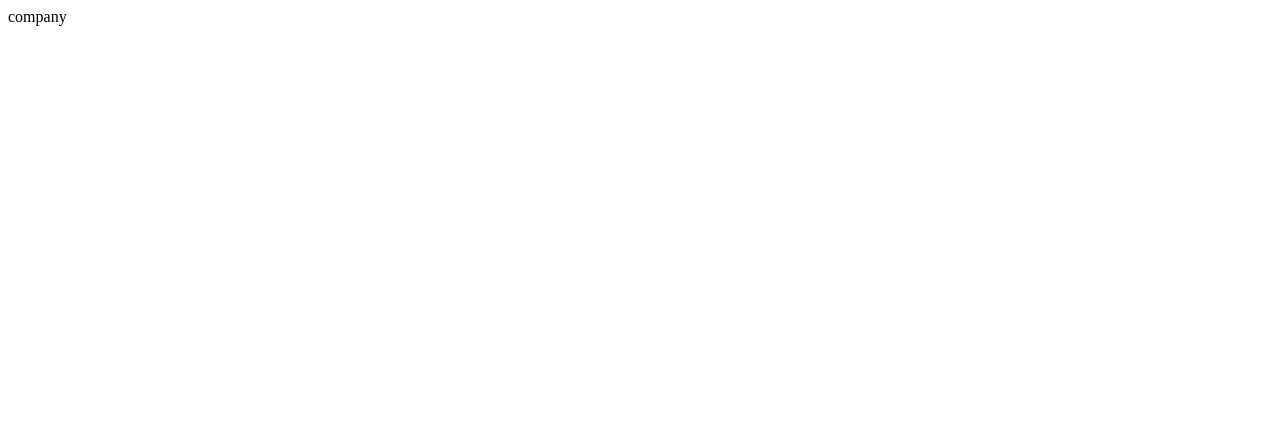
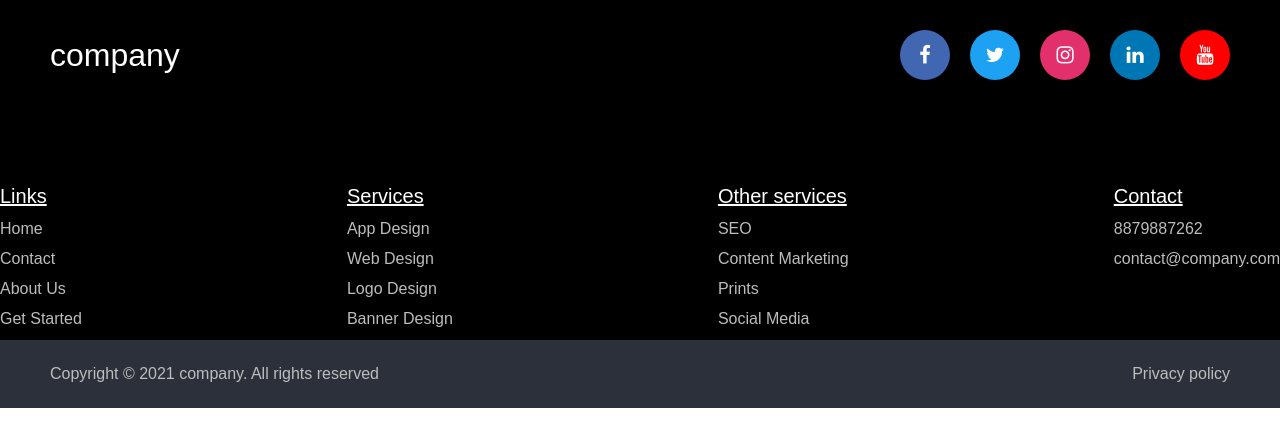
Before and after one commit to acciojob/footer-SafiraFarheen, a website: page main.html in a window 1280 px wide. Drawn offline with Linux system fonts and the light colour scheme.

Commit message:
created a submission

```diff
--- a/main.html
+++ b/main.html
@@ -19,16 +19,62 @@
 		    <div class="logo-details">
 		        <span class="logo_name">company</span>
 		    </div>
+
 		    <div class="media-icons">
-            <!-- your code here -->
+		        <a href="#" class="fa fa-facebook"></a>
+		        <a href="#" class="fa fa-twitter"></a>
+		        <a href="#" class="fa fa-instagram"></a>
+		        <a href="#" class="fa fa-linkedin"></a>
+		        <a href="#" class="fa fa-youtube"></a>
 		    </div>
 		</div>
+        </div>
+
 		<div class="link-boxes">
-          <!-- your code here -->
+
+		    <ul class="box">
+		        <li class="link_name">Links</li>
+		        <li><a href="#">Home</a></li>
+		        <li><a href="#">Contact</a></li>
+		        <li><a href="#">About Us</a></li>
+		        <li><a href="#">Get Started</a></li>
+		    </ul>
+
+		    <ul class="box">
+		        <li class="link_name">Services</li>
+		        <li><a href="#">App Design</a></li>
+		        <li><a href="#">Web Design</a></li>
+		        <li><a href="#">Logo Design</a></li>
+		        <li><a href="#">Banner Design</a></li>
+		    </ul>
+
+		    <ul class="box">
+		        <li class="link_name">Other services</li>
+		        <li><a href="#">SEO</a></li>
+		        <li><a href="#">Content Marketing</a></li>
+		        <li><a href="#">Prints</a></li>
+		        <li><a href="#">Social Media</a></li>
+		    </ul>
+
+		    <ul class="box">
+		        <li class="link_name">Contact</li>
+		        <li><a href="tel:8879887262">8879887262</a></li>
+		        <li><a href="mailto:contact@company.com">contact@company.com</a></li>
+		    </ul>
+
 		</div>
+
       </div>
       <div class="bottom-details">
-        <!-- your code here -->
+	    <div class="bottom_text">
+	        <span class="copyright_text">
+	            Copyright © 2021 company. All rights reserved
+	        </span>
+
+	        <span class="policy_terms">
+	            <a href="#">Privacy policy</a>
+	        </span>
+	    </div>
 </div>
     </footer>
   </body>
--- a/styles.css
+++ b/styles.css
@@ -1 +1,167 @@
-/* your code here */
+
+/* Basic styling */
+* {
+    margin: 0;
+    padding: 0;
+    box-sizing: border-box;
+}
+
+body {
+    font-family: Arial, sans-serif;
+}
+
+/* Footer */
+footer {
+    background-color: black;
+    width: 100%;
+}
+
+/* Main content */
+.content {
+    padding: 30px 50px;
+}
+
+/* Company name and social icons */
+.top {
+    display: flex;
+    justify-content: space-between;
+    align-items: center;
+    margin-bottom: 75px;
+}
+
+.logo_name {
+    color: white;
+    font-size: 32px;
+}
+
+/* Social media icons */
+.media-icons {
+    display: flex;
+    gap: 20px;
+}
+
+.media-icons a {
+    width: 50px;
+    height: 50px;
+    border-radius: 50%;
+    color: white;
+    text-decoration: none;
+    display: flex;
+    justify-content: center;
+    align-items: center;
+    font-size: 20px;
+}
+
+.media-icons a:nth-child(1) {
+    background-color: #4267B2;
+}
+
+.media-icons a:nth-child(2) {
+    background-color: #1DA1F2;
+}
+
+.media-icons a:nth-child(3) {
+    background-color: #E1306C;
+}
+
+.media-icons a:nth-child(4) {
+    background-color: #0077B5;
+}
+
+.media-icons a:nth-child(5) {
+    background-color: red;
+}
+
+/* Link columns */
+.link-boxes {
+    display: flex;
+    justify-content: space-between;
+    flex-wrap: nowrap;
+    gap: 20px;
+}
+
+.box {
+    list-style: none;
+}
+
+.link_name {
+    color: white;
+    font-size: 20px;
+    margin-bottom: 15px;
+    text-decoration: underline;
+}
+
+.box li {
+    margin-bottom: 12px;
+}
+
+.box li a {
+    color: #bdbdbd;
+    text-decoration: none;
+    font-size: 16px;
+}
+
+/* Copyright section */
+.bottom-details {
+    background-color: #2c303a;
+    padding: 25px 50px;
+}
+
+.bottom_text {
+    display: flex;
+    justify-content: space-between;
+    color: #bdbdbd;
+    font-size: 16px;
+}
+
+.policy_terms a {
+    color: #bdbdbd;
+    text-decoration: none;
+}
+
+/* Responsive design */
+@media (max-width: 600px) {
+
+    .top {
+        flex-direction: column;
+        align-items: flex-start;
+        gap: 25px;
+    }
+
+    .link-boxes {
+        flex-wrap: wrap;
+    }
+
+    .box {
+        width: 45%;
+    }
+}
+
+@media (max-width: 480px) {
+
+    .content {
+        padding: 25px;
+    }
+
+    .box {
+        width: 100%;
+    }
+
+    .media-icons {
+        gap: 10px;
+    }
+
+    .media-icons a {
+        width: 40px;
+        height: 40px;
+    }
+
+    .bottom-details {
+        padding: 20px 25px;
+    }
+
+    .bottom_text {
+        flex-direction: column;
+        gap: 15px;
+    }
+}
```
Lines whose indentation alone changed are shown as unchanged.
